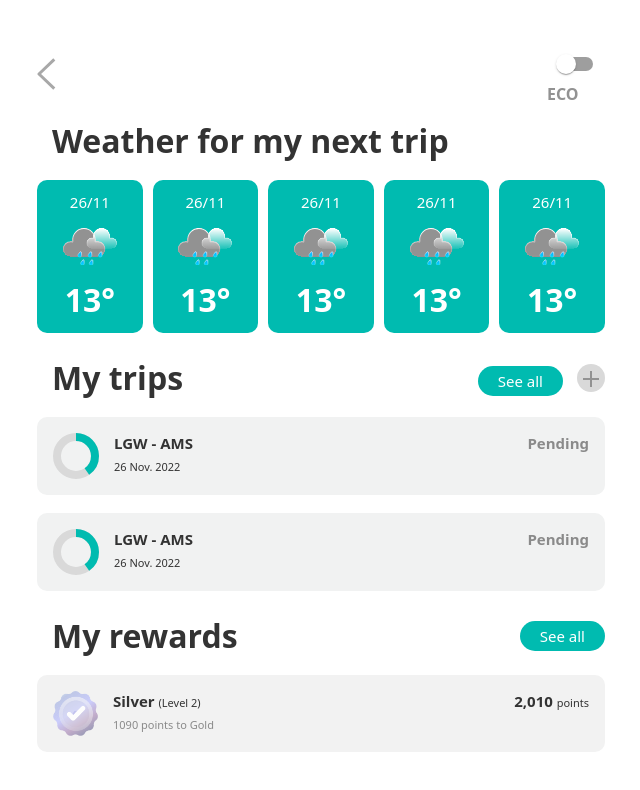
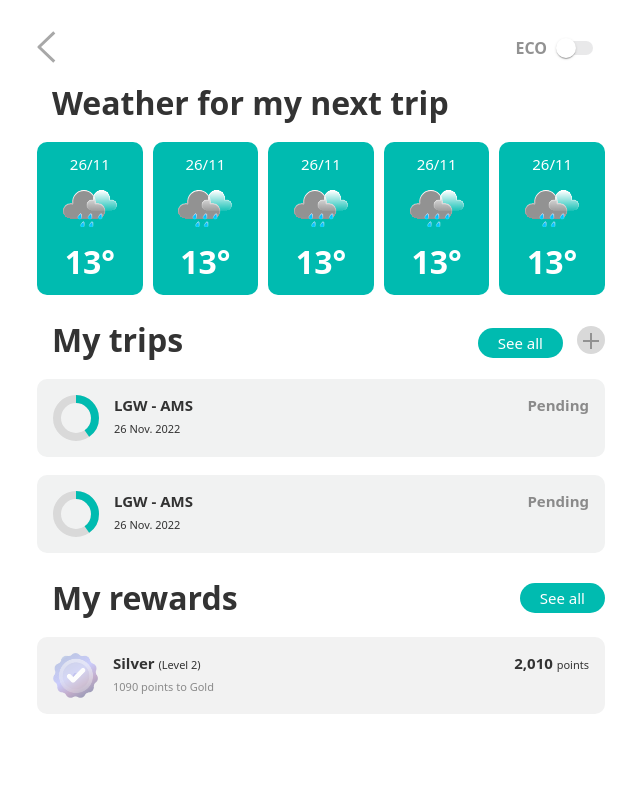
Before and after one commit to nicopicchio/flylight, a React (Create React App) app: page /home in a window 1280 px wide. Shown: the top 790 px of the page, without its empty margins (319-959 px from the left). Built offline with nearby package versions, Linux system fonts and the light colour scheme.

Commit message:
ECO button custom colour

```diff
--- a/src/components/Header/Header.css
+++ b/src/components/Header/Header.css
@@ -2,15 +2,21 @@
   display: flex;
   align-items: center;
   justify-content: space-between;
-  margin: 1rem 0;
+  margin-bottom: 1rem;
+}
+
+.switch-container {
+  display: flex;
+  align-items: center;
 }
 
 .eco-mode {
-  font-weight: bold;
+  font-weight: 600;
   color: #929292;
 }
 
 .back-btn {
   border: none;
   background: none;
+  cursor: pointer;
 }
--- a/src/components/Header/Header.jsx
+++ b/src/components/Header/Header.jsx
@@ -3,6 +3,7 @@ import '../Header/Header.css'
 import backIcon from '../../assets/Back-icon.svg'
 import Switch from '@mui/material/Switch';
 import { useNavigate  } from 'react-router-dom'
+import { styled } from '@mui/material/styles';
 
 export default function Header() {
   const navigate = useNavigate()
@@ -14,10 +15,33 @@ export default function Header() {
       </button>
 
       <div className='switch-container'>
-        <Switch/>
         <p className='eco-mode'>ECO</p>
+        <CustomSwitch />
       </div>
 
     </div>
   )
 }
+
+const CustomSwitch = styled((props) => (
+  <Switch focusVisibleClassName=".Mui-focusVisible" disableRipple {...props} />
+))(({ theme }) => ({
+  '& .MuiSwitch-switchBase': {
+    transitionDuration: '300ms',
+    '&.Mui-checked': {
+      transform: 'translateX(16px)',
+      color: '#00BBB0',
+      '& + .MuiSwitch-track': {
+        backgroundColor: "#00BBB0",
+        opacity: 0.3,
+      },
+    }
+  },
+  '& .MuiSwitch-track': {
+    backgroundColor: theme.palette.mode === 'light' ? '#E9E9EA' : '#39393D',
+    opacity: 1,
+    transition: theme.transitions.create(['background-color'], {
+      duration: 500,
+    }),
+  },
+}));
```
